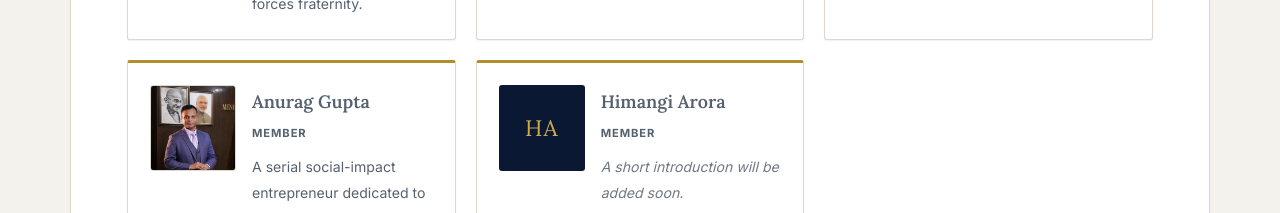
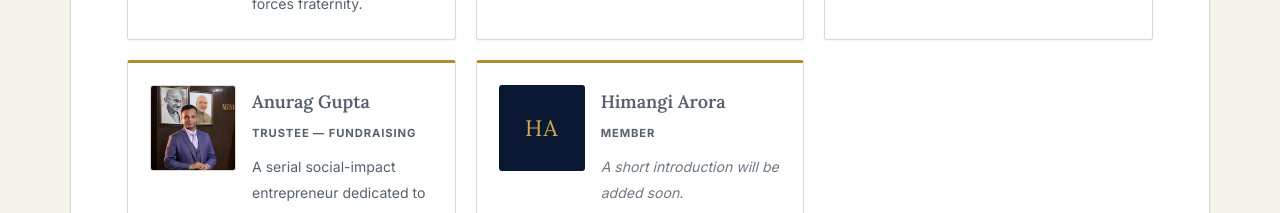
Before and after one commit to revotron8753/IndianBraveHearts, a React (Vite) app: page / in a window 1280 px wide. Shown: the part 6800-7013 px from the top of the page. Built offline with nearby package versions, Linux system fonts and the light colour scheme.

Commit message:
updated anurag profile

```diff
--- a/src/App.jsx
+++ b/src/App.jsx
@@ -68,7 +68,7 @@ const team = [
   },
   {
     name: 'Anurag Gupta',
-    role: 'Member',
+    role: 'Trustee — Fundraising',
     photo: anuragPhoto,
     initials: 'AG',
     bio: "A serial social-impact entrepreneur dedicated to change through education, sustainability and innovation. A Commonwealth Games athlete, former AVP – Business at Bharti Airtel and Co-founder of Carbon Mandi, he believes every child deserves quality education and every woman the chance to be financially independent — working towards a greener, stronger and more inclusive India.",
```
